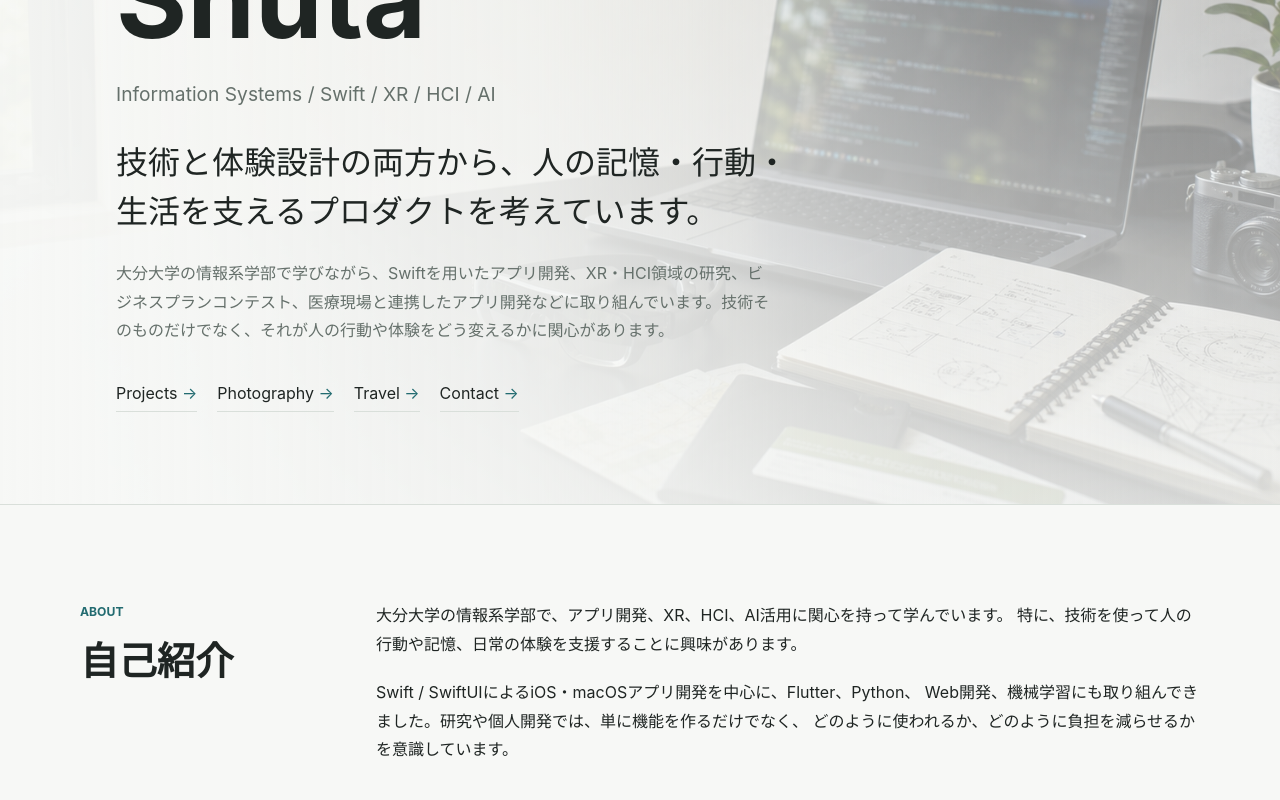
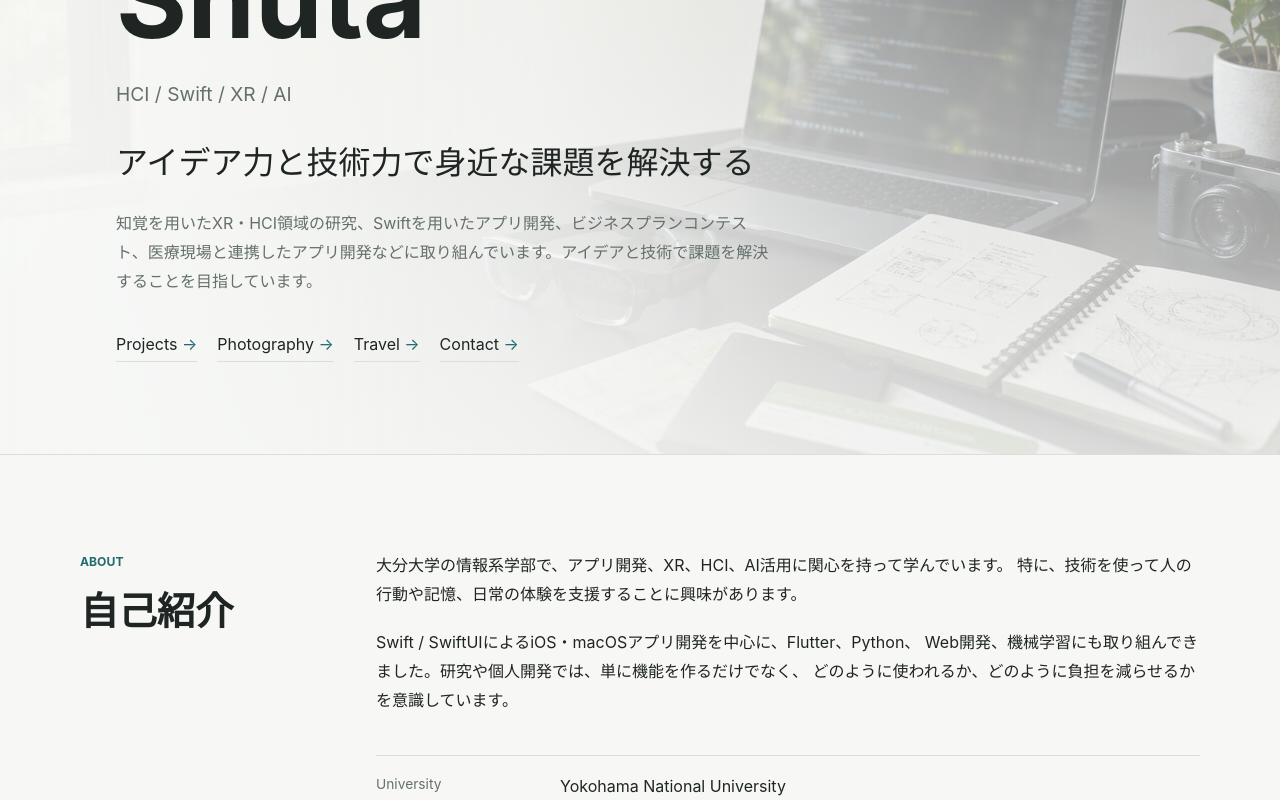
Before and after one commit to 884shuta/884shuta.github.io, a React (Vite) app: page / in a window 1280 px wide. Shown: the part 360-1160 px from the top of the page. Built offline with nearby package versions, Linux system fonts and the light colour scheme.

Commit message:
内容修正

```diff
--- a/index.html
+++ b/index.html
@@ -5,7 +5,7 @@
     <meta name="viewport" content="width=device-width, initial-scale=1.0" />
     <meta
       name="description"
-      content="林秀太のポートフォリオ。Swift / XR / HCI / AI を中心に、研究、アプリ開発、ビジネスプラン、写真や旅行の記録をまとめています。"
+      content="林修多のポートフォリオ。Swift / XR / HCI / AI を中心に、研究、アプリ開発、ビジネスプラン、写真や旅行の記録をまとめています。"
     />
     <meta name="theme-color" content="#f7f8f6" />
     <link rel="icon" type="image/svg+xml" href="/favicon.svg" />
--- a/src/data.js
+++ b/src/data.js
@@ -13,14 +13,14 @@ export const navItems = [
 
 export const profile = {
   name: "Hayashi Shuta",
-  title: "Information Systems / Swift / XR / HCI / AI",
+  title: " HCI / Swift / XR / AI",
   heroImage: "/images/hero-portfolio.png",
   catchCopy:
-    "技術と体験設計の両方から、人の記憶・行動・生活を支えるプロダクトを考えています。",
+    "アイデア力と技術力で身近な課題を解決する",
   description:
-    "大分大学の情報系学部で学びながら、Swiftを用いたアプリ開発、XR・HCI領域の研究、ビジネスプランコンテスト、医療現場と連携したアプリ開発などに取り組んでいます。技術そのものだけでなく、それが人の行動や体験をどう変えるかに関心があります。",
+    "知覚を用いたXR・HCI領域の研究、Swiftを用いたアプリ開発、ビジネスプランコンテスト、医療現場と連携したアプリ開発などに取り組んでいます。アイデアと技術で課題を解決することを目指しています。",
   details: [
-    ["University", "Oita University"],
+    ["University", "Yokohama National University"],
     ["Field", "Information Systems / HCI / XR"],
     ["Interests", "Swift, iOS, macOS, XR, AI, UX"],
     ["English", "TOEIC 865（Listening 450 / Reading 415）"],
@@ -72,7 +72,7 @@ export const projects = [
       "服装や背景、撮影条件の違いによる影響を考慮しました。",
       "データ収集と改善を繰り返し、精度を最大約90%まで向上させました。"
     ],
-    tech: ["Flutter", "Android", "Python", "機械学習", "骨格認識", "SVM", "CSV"]
+    tech: ["Flutter", "Android", "Python", "機械学習", "SVM", "CSV"]
   },
   {
     name: "MusicDeck",
@@ -90,10 +90,9 @@ export const projects = [
       "音楽操作機能の実装"
     ],
     points: [
-      "同じWi-Fi環境ではTCP通信を利用しました。",
-      "それ以外の環境ではMultipeer Connectivityを利用しました。",
-      "利用環境に応じてMacとiPhoneを接続できるようにしました。",
-      "見た目のわかりやすさと通信量のバランスを考えました。"
+      "TCP通信やMultipeer Connectivityを利用し様々な環境に対応しました。",
+      "見た目のわかりやすさと通信量のバランスを考えました。",
+      "カスタマイズ性と便利さを共存させました。"
     ],
     tech: ["Swift", "SwiftUI", "iOS", "macOS", "TCP", "Multipeer Connectivity"]
   },
@@ -115,11 +114,11 @@ export const projects = [
     points: [
       "すでに存在する移動や空きスペースを活用する発想を取り入れました。",
       "地域課題と利用者のメリットを両立させる設計を考えました。",
-      "大分大学ビジネスプランコンテストで優勝しました。"
+      "大分大学ビジネスプランコンテストで優勝しました。(2024)"
     ],
     tech: ["Business Plan", "Logistics", "Presentation", "Team Management"],
     presentation: {
-      title: "CarGo Now! プレゼン資料",
+      title: "CarGo Now! プレゼン資料(読み込みには時間がかかります。)",
       src:
         "https://1drv.ms/p/c/810bf9147a4c14a8/IQSG8adt8JRBQpmfzpz4xj9XAbCImfdL05j_R73kt8rQNGI?em=2&wdAr=1.7777777777777777"
     }
@@ -143,11 +142,11 @@ export const projects = [
       "学生の生活課題を起点にサービスを設計しました。",
       "食材を届けるだけでなく、継続的に自炊する仕組みを考えました。",
       "在庫管理や栄養管理まで含めた体験を設計しました。",
-      "大分大学ビジネスプランコンテストで準優勝、企業賞を受賞しました。"
+      "大分大学ビジネスプランコンテストで準優勝、企業賞を受賞しました(2025)。"
     ],
     tech: ["Business Plan", "UI Concept", "Presentation", "User Research"],
     presentation: {
-      title: "Cook With プレゼン資料",
+      title: "Cook With プレゼン資料(読み込みには時間がかかります。)",
       src:
         "https://1drv.ms/p/c/810bf9147a4c14a8/IQTjF3uk-CTxT7wHS-XV2uOVAYmiQAUTi5bxoF3AADruZ6c?em=2&wdAr=1.7777777777777777"
     }
@@ -158,7 +157,7 @@ export const projects = [
     image: "/images/memoryhint.jpg",
     visual: "memory",
     summary:
-      "会話内容を記録し、必要な情報を後から検索・提示するメガネ型会話記憶補助AIシステムについて研究しています。",
+      "会話内容を記録し、必要な情報を後から検索・提示するメガネ型会話記憶補助AIシステムについての研究をしました。",
     role: [
       "研究テーマ設計",
       "検索方式の検討",
@@ -166,8 +165,7 @@ export const projects = [
       "RAGや事前生成QA方式の調査"
     ],
     points: [
-      "毎回LLMで生成するのではなく、事前に質問・回答ペアを作成して検索する方式を検討しています。",
-      "速度と精度の両立を目指しています。",
+      "毎回LLMで生成するのではなく、事前に質問・回答ペアを作成した内容を検索する方式で高速化・高精度化を実現しました。",
       "HMD上で邪魔にならない情報提示を考えています。"
     ],
     tech: ["HMD", "XR", "RAG", "RePAQ", "Embedding Search", "LLM", "UI"]
@@ -203,7 +201,7 @@ export const experiences = [
     year: "Education / Web",
     title: "FLLメンター / Jomon Quiz Rally",
     text:
-      "FLLのメンター活動に関わり、Jomon Quiz RallyというWebアプリを作成しました。子どもたちが楽しみながら学べる体験を、技術を使って支えることを意識しました。"
+      "FLLのメンター活動に関わり、子どもたちがWebアプリを作成するお手伝いをしました。https://github.com/kabosubrothersno6/kakokore"
   }
 ];
 
```
